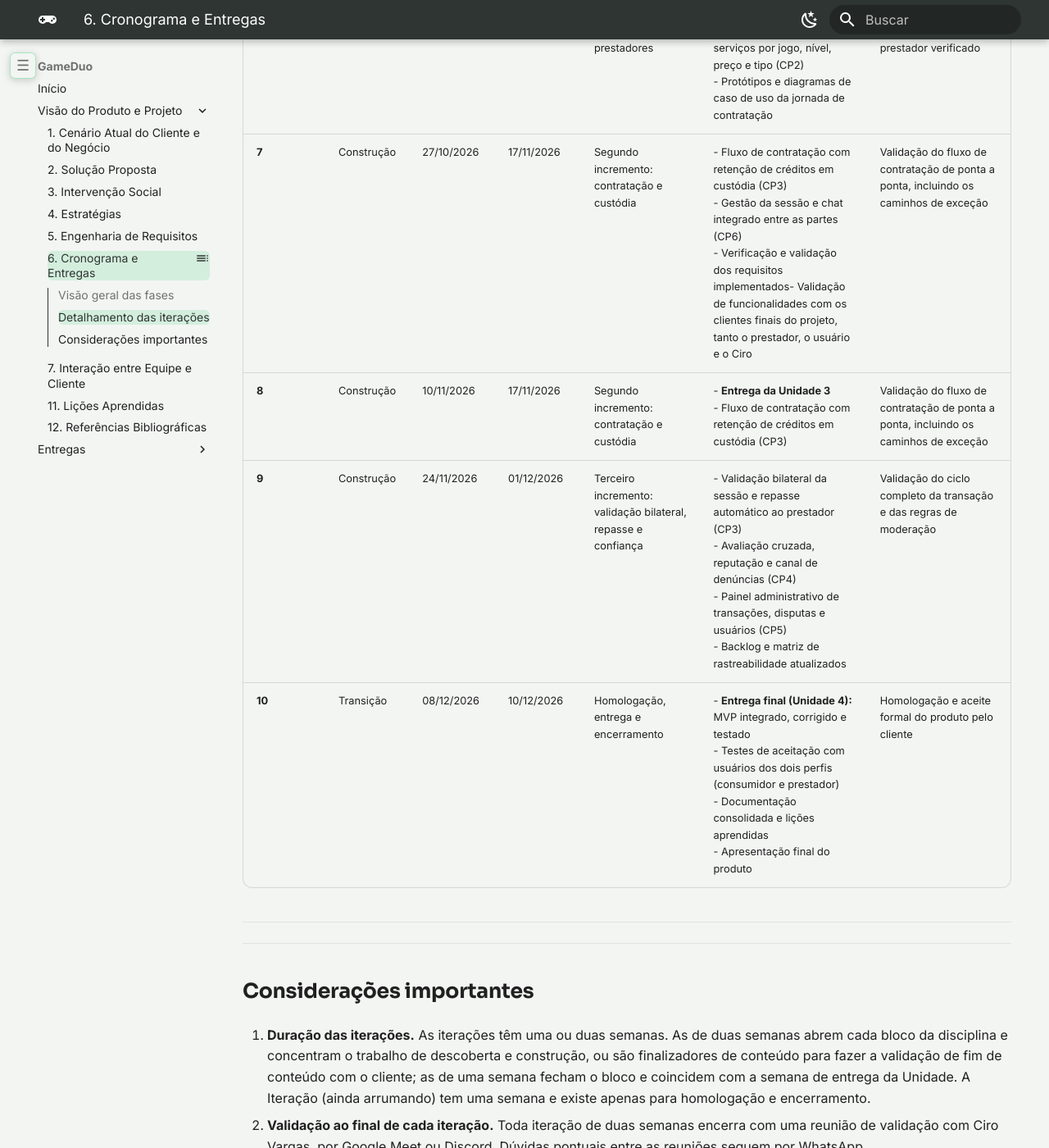
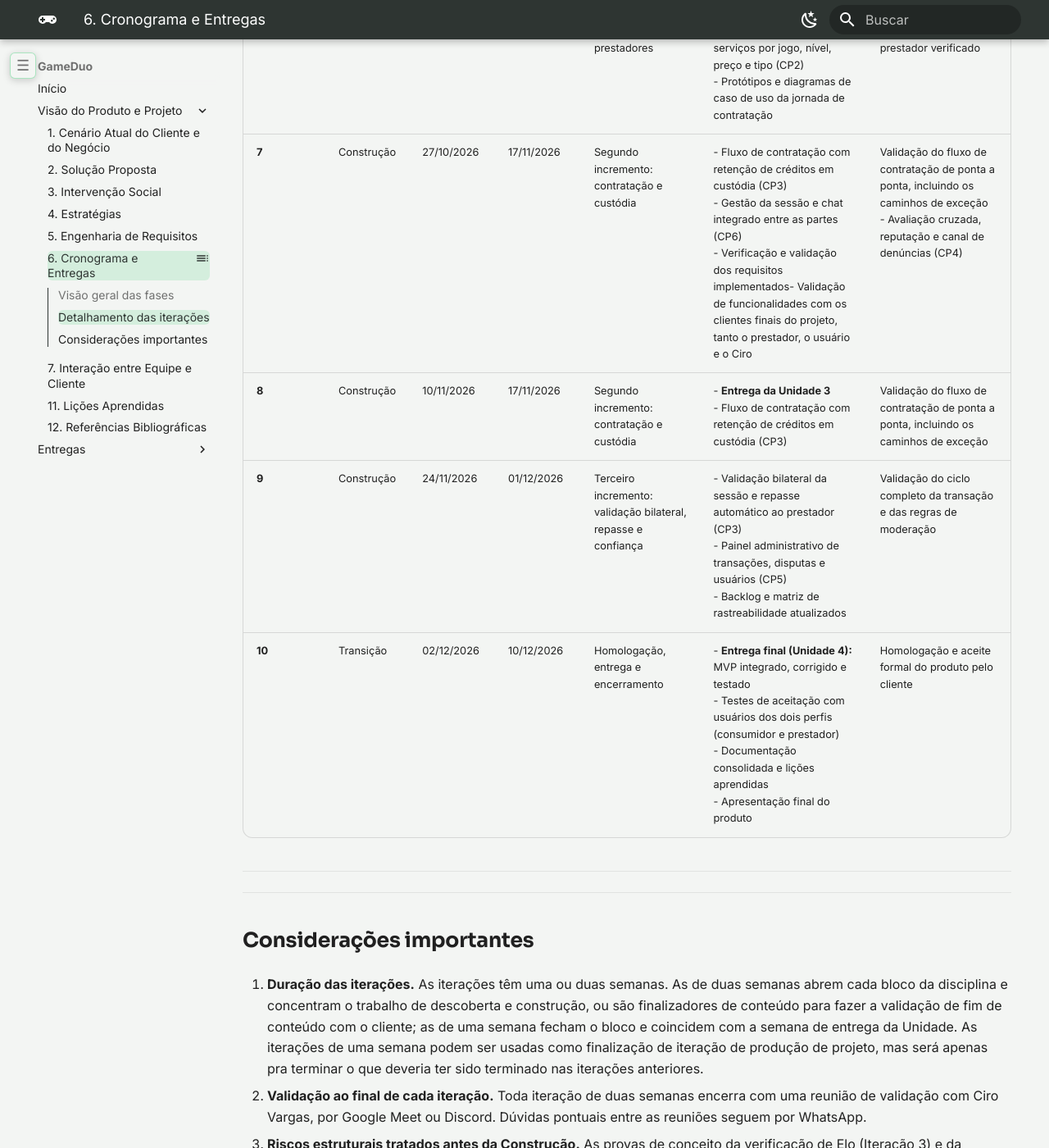
Before and after one commit to mdsreq-fga-unb/REQ-2026.2-T02-GameDuo, an MkDocs documentation site: the page built from docs/visao-produto/cronograma-entregas.md, in a window 1280 px wide and 1400 px high, scrolled down 1879 px. Shown: the whole window at 82% size. Built offline with MkDocs 1.6.1 and Material for MkDocs 9.7.7, drawn with Linux system fonts in a browser that asks for light colours.

Commit message:
distribuindo carga da antiga 7 agora 9

```diff
--- a/docs/visao-produto/cronograma-entregas.md
+++ b/docs/visao-produto/cronograma-entregas.md
@@ -23,10 +23,10 @@
 | **4** | Elaboração | 23/10/2026 | 06/10/2026 | Definição do backlog, do MVP e redução do risco de pagamento | - Matriz de rastreabilidade (OE → CP → VN → RF → RNF)<br>- Prova de conceito da custódia e do split de pagamento- Validação de funcionalidades com os clientes finais do projeto, tanto o prestador, o usuário e o Ciro | Homologação do backlog priorizado e do recorte do MVP |
 | **5** | Elaboração | 07/10/2026 | 13/10/2026 | Finalização da unidade 2 e finalizar qualquer pendência | - **Entrega da Unidade 2:** backlog do produto priorizado, MVP definido, DoR e DoD<br> | Homologação do backlog priorizado e do recorte do MVP |
 | **6** | Construção | 14/10/2026 | 28/10/2026 | Primeiro incremento: identidade e descoberta de prestadores | - Cadastro e perfil de usuário com verificação de credenciais (CP1)<br>- Catálogo e busca de serviços por jogo, nível, preço e tipo (CP2)<br>- Protótipos e diagramas de caso de uso da jornada de contratação | Demonstração do incremento: o consumidor consegue encontrar e avaliar um prestador verificado |
-| **7** | Construção | 27/10/2026 | 17/11/2026 | Segundo incremento: contratação e custódia | - Fluxo de contratação com retenção de créditos em custódia (CP3)<br>- Gestão da sessão e chat integrado entre as partes (CP6)<br>- Verificação e validação dos requisitos implementados- Validação de funcionalidades com os clientes finais do projeto, tanto o prestador, o usuário e o Ciro | Validação do fluxo de contratação de ponta a ponta, incluindo os caminhos de exceção |
+| **7** | Construção | 27/10/2026 | 17/11/2026 | Segundo incremento: contratação e custódia | - Fluxo de contratação com retenção de créditos em custódia (CP3)<br>- Gestão da sessão e chat integrado entre as partes (CP6)<br>- Verificação e validação dos requisitos implementados- Validação de funcionalidades com os clientes finais do projeto, tanto o prestador, o usuário e o Ciro | Validação do fluxo de contratação de ponta a ponta, incluindo os caminhos de exceção<br>- Avaliação cruzada, reputação e canal de denúncias (CP4)<br> |
 | **8** | Construção | 10/11/2026 | 17/11/2026 | Segundo incremento: contratação e custódia | - **Entrega da Unidade 3**<br>- Fluxo de contratação com retenção de créditos em custódia (CP3)<br>| Validação do fluxo de contratação de ponta a ponta, incluindo os caminhos de exceção |
-| **9** | Construção | 24/11/2026 | 01/12/2026 | Terceiro incremento: validação bilateral, repasse e confiança | - Validação bilateral da sessão e repasse automático ao prestador (CP3)<br>- Avaliação cruzada, reputação e canal de denúncias (CP4)<br>- Painel administrativo de transações, disputas e usuários (CP5)<br>- Backlog e matriz de rastreabilidade atualizados | Validação do ciclo completo da transação e das regras de moderação |
-| **10** | Transição | 08/12/2026 | 10/12/2026 | Homologação, entrega e encerramento | - **Entrega final (Unidade 4):** MVP integrado, corrigido e testado<br>- Testes de aceitação com usuários dos dois perfis (consumidor e prestador)<br>- Documentação consolidada e lições aprendidas<br>- Apresentação final do produto | Homologação e aceite formal do produto pelo cliente |
+| **9** | Construção | 24/11/2026 | 01/12/2026 | Terceiro incremento: validação bilateral, repasse e confiança | - Validação bilateral da sessão e repasse automático ao prestador (CP3)<br>- Painel administrativo de transações, disputas e usuários (CP5)<br>- Backlog e matriz de rastreabilidade atualizados | Validação do ciclo completo da transação e das regras de moderação |
+| **10** | Transição | 02/12/2026 | 10/12/2026 | Homologação, entrega e encerramento | - **Entrega final (Unidade 4):** MVP integrado, corrigido e testado<br>- Testes de aceitação com usuários dos dois perfis (consumidor e prestador)<br>- Documentação consolidada e lições aprendidas<br>- Apresentação final do produto | Homologação e aceite formal do produto pelo cliente |
 
 ---
 
@@ -36,7 +36,7 @@
 
 ##  Considerações importantes
 
-1. **Duração das iterações.** As iterações têm uma ou duas semanas. As de duas semanas abrem cada bloco da disciplina e concentram o trabalho de descoberta e construção, ou são finalizadores de conteúdo para fazer a validação de fim de conteúdo com o cliente; as de uma semana fecham o bloco e coincidem com a semana de entrega da Unidade. A Iteração (ainda arrumando) tem uma semana e existe apenas para homologação e encerramento.
+1. **Duração das iterações.** As iterações têm uma ou duas semanas. As de duas semanas abrem cada bloco da disciplina e concentram o trabalho de descoberta e construção, ou são finalizadores de conteúdo para fazer a validação de fim de conteúdo com o cliente; as de uma semana fecham o bloco e coincidem com a semana de entrega da Unidade. As iterações de uma semana podem ser usadas como finalização de iteração de produção de projeto, mas será apenas pra terminar o que deveria ter sido terminado nas iterações anteriores.
 
 2. **Validação ao final de cada iteração.** Toda iteração de duas semanas encerra com uma reunião de validação com Ciro Vargas, por Google Meet ou Discord. Dúvidas pontuais entre as reuniões seguem por WhatsApp.
 
```
